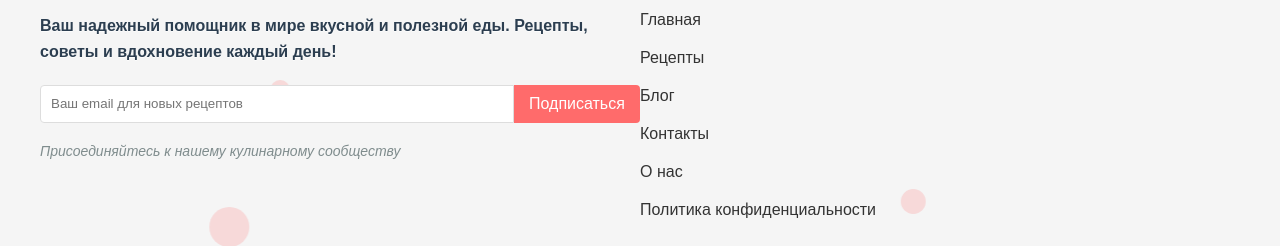
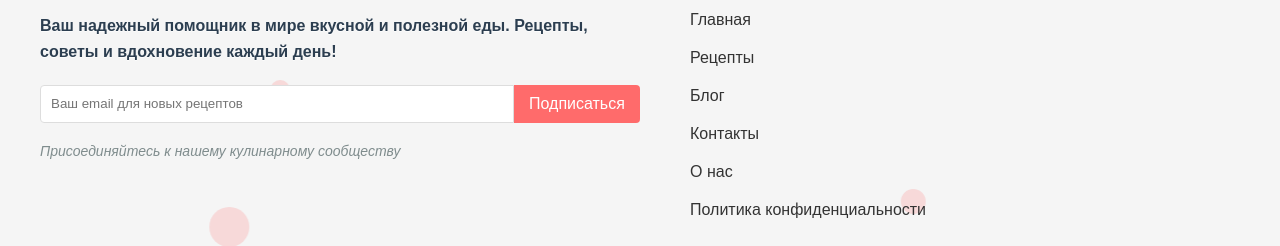
Before and after one commit to kyrossssss/recipes, a plain HTML site: page index.html in a window 1280 px wide. Shown: the part 733-979 px from the top of the page. Drawn offline with Linux system fonts and the light colour scheme.

Commit message:
style.css

```diff
--- a/style.css
+++ b/style.css
@@ -545,3 +545,9 @@ button:hover, .nav-button:hover, .forum-button:hover, .auth-button:hover {
     from { opacity: 0; transform: translateY(-10px); }
     to { opacity: 1; transform: translateY(0); }
 }
+
+.footer-links ul {
+    list-style: none;
+    padding: 0;
+    margin-left: 50px; /* Добавьте этот отступ */
+}
```
